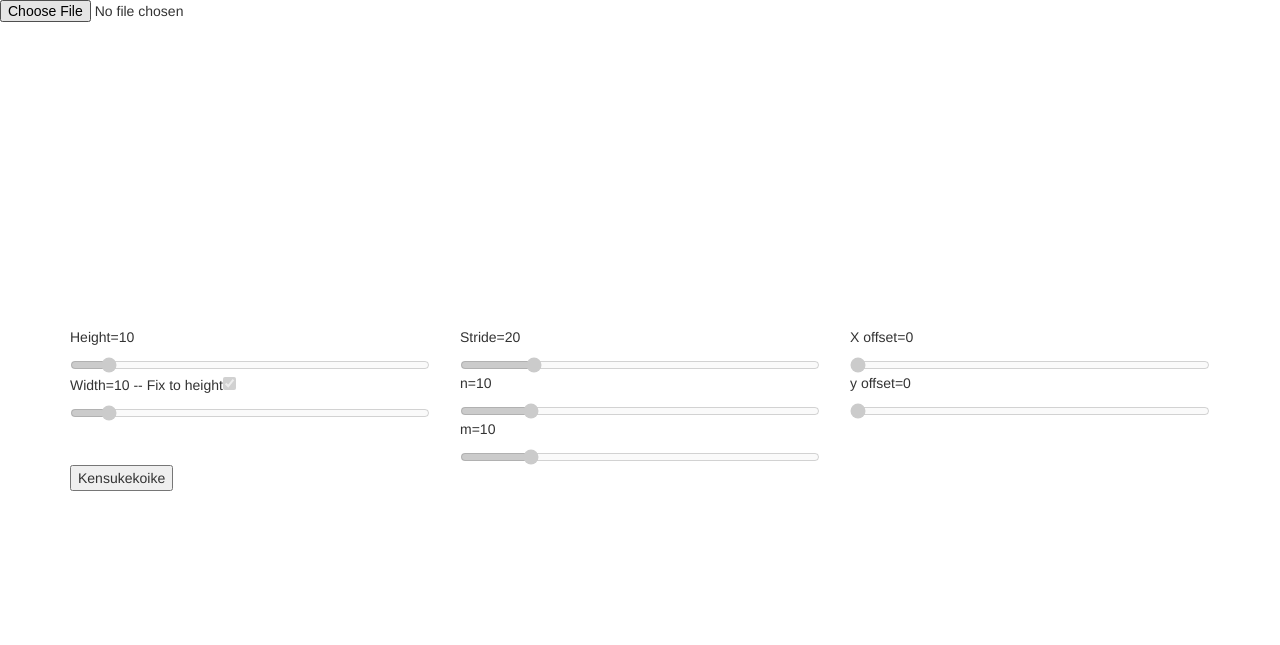
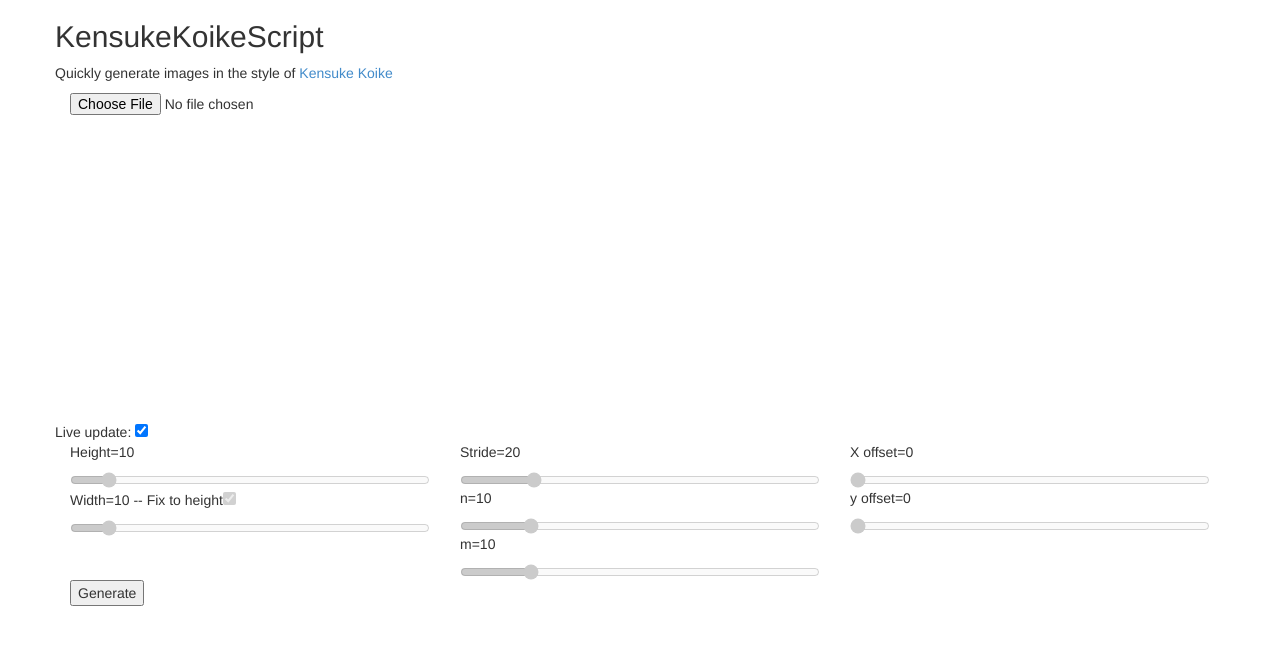
Before and after one commit to stephenpardy/stephenpardy.github.io, a Jekyll site: the page kensukekoike.html, which Jekyll copies as it is, in a window 1280 px wide. Shown: the top 645 px of the page. Built offline with Jekyll 4.4.1, drawn with Linux system fonts in a browser that asks for light colours; nearby versions of some CDN libraries.

Commit message:
Attribution and few more options

```diff
--- a/kensukekoike.html
+++ b/kensukekoike.html
@@ -8,12 +8,30 @@
 
 <body>
 
+<div class='container'>
+
+    <div class='row'>
+        <h2>KensukeKoikeScript</h2>
+        <p>Quickly generate images in the style of <a href='https://www.kensukekoike.com/'>Kensuke Koike</a></p>
+    </div>
+
+    <div class="row">
+        <div class='col-md-6'>
+
             <input type="file" id="imageLoader" name="imageLoader"/>
             <canvas id="originalImage" width="300" height="300"></canvas>
+        </div>
+        <div class='col-md-6'>
+            <canvas id="newImage" width="300" height="300"></canvas>
+        </div>
 
-<canvas id="newImage" width="300" height="300"></canvas>
+    </div>
 
-<div class='container'>
+
+    <div class='row'>
+        Live update: <input type="checkbox" id="togglePreview" onclick="togglePreview()" checked>
+    </div>
+
     <div class="row">
         <div class='col-md-4'>
             <div><p>Height=<span  id='hText'></span></p>
@@ -44,7 +62,7 @@
             </div>
         </div>
     </div>
-        <button type='button' onclick='cutout();'>Kensukekoike</button>
+        <button type='button' onclick='cutout();'>Generate</button>
 
 </div>
 
```
Also changed, not shown: other parts of kensukekoike.html (+20 -0 lines). Lines whose indentation alone changed are shown as unchanged.
